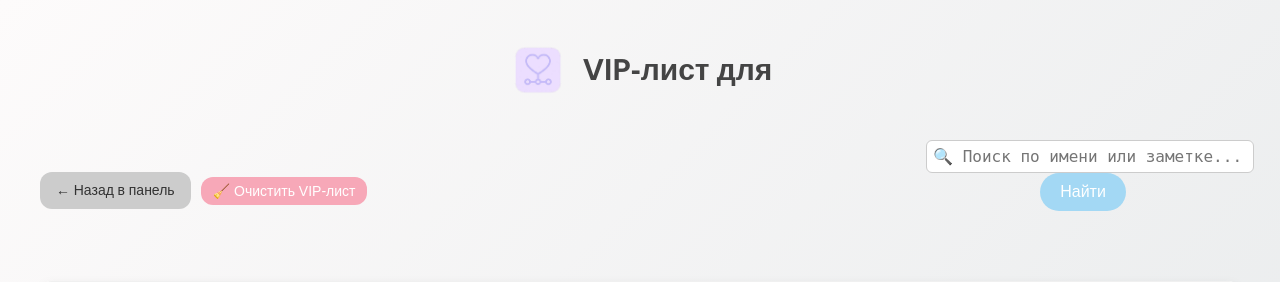
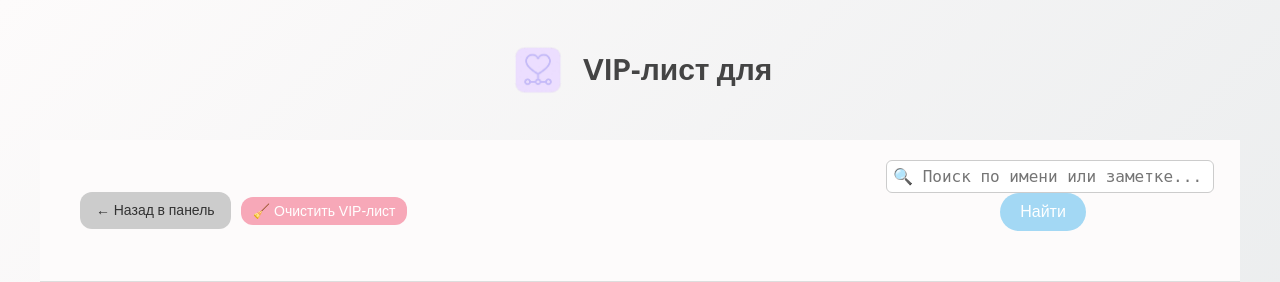
Before and after one commit to Xyets/arina-project, a Flask app: template templates/vip.html in a window 1280 px wide. Shown: the top 282 px of the page. Run offline with Flask 3, Linux system fonts and the light colour scheme; the template is opened without the code that fills it, so the values that code supplies are empty; parts of the project's set-up code (start-up, migrations or seed data) failed here and were passed over.

Commit message:
красота в виплисте3

```diff
--- a/templates/vip.html
+++ b/templates/vip.html
@@ -70,12 +70,18 @@
       text-decoration: none;
     }
     .top-bar {
+      position: sticky;
+      top: 0;
+      background: #fdfbfb;
+      z-index: 1000;
       display: flex;
       justify-content: space-between;
       align-items: center;
-      margin-bottom: 40px;
+      padding: 20px 40px;
+      border-bottom: 1px solid #ddd;
       flex-wrap: wrap;
       gap: 20px;
+      transition: box-shadow 0.3s ease;
     }
 
     .button-row {
@@ -140,6 +146,9 @@
     }
     form.inline {
       display: inline;
+    }
+    body.scrolled .top-bar {
+      box-shadow: 0 2px 8px rgba(0, 0, 0, 0.1);
     }
   </style>
 </head>
@@ -228,6 +237,10 @@
       document.body.appendChild(toast);
       setTimeout(() => toast.remove(), 3000);
     }
+
+  window.addEventListener("scroll", () => {
+    document.body.classList.toggle("scrolled", window.scrollY > 10);
+  });
   </script>
 
 </body>
```
